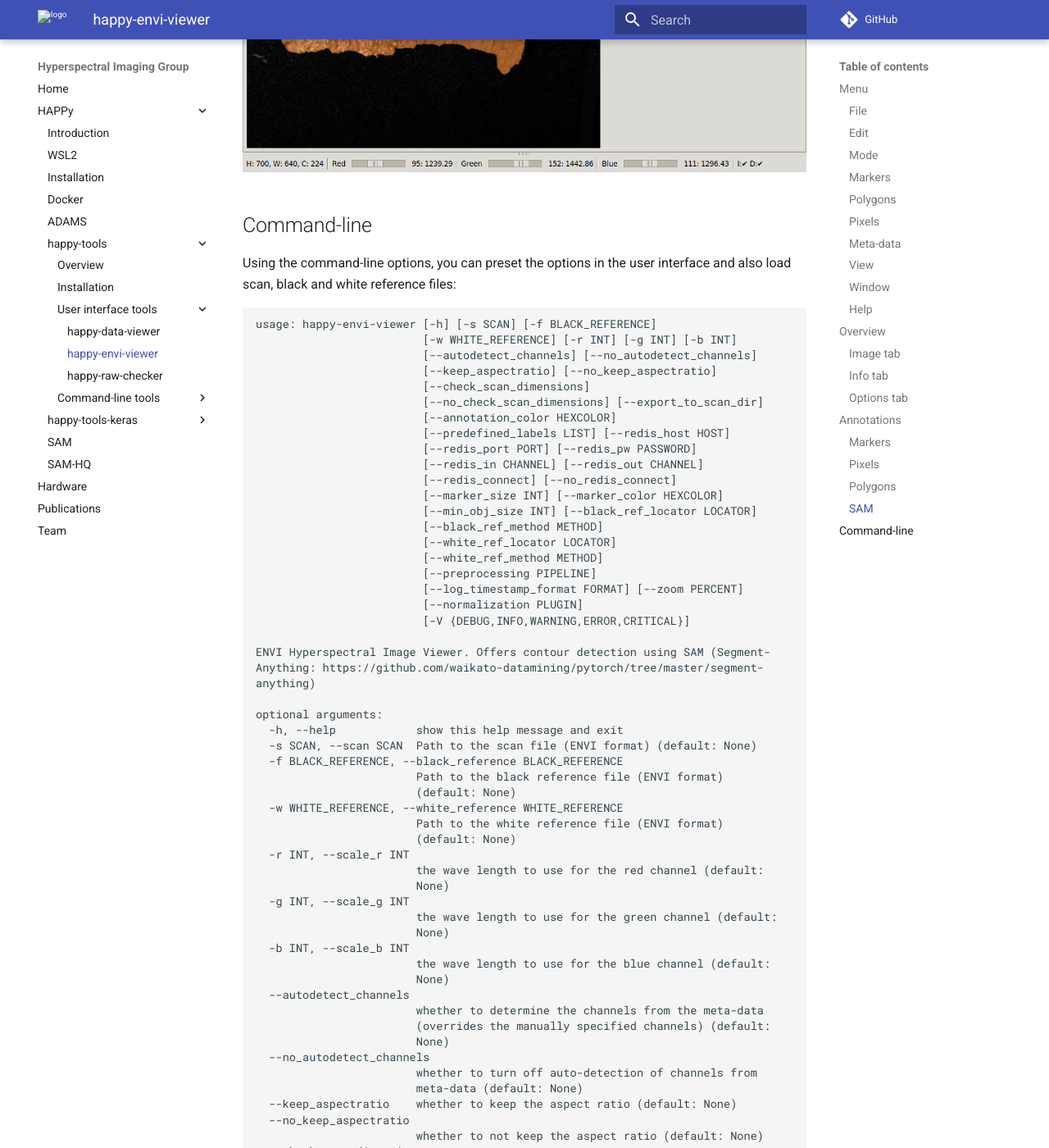
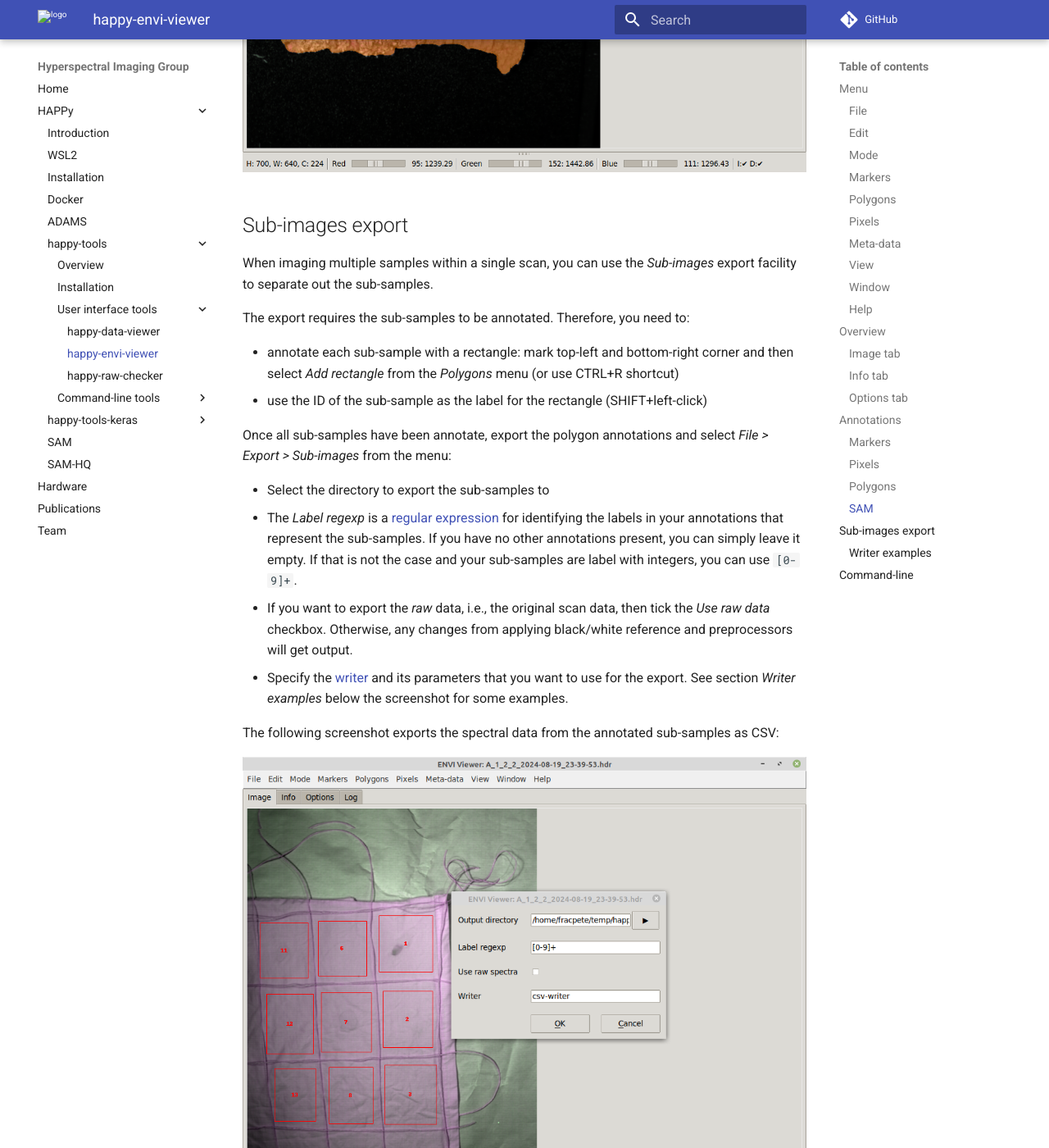
Before and after one commit to wairas/hsi-website, an MkDocs documentation site: the page built from docs/happy/happy_tools/happy-envi-viewer.md, in a window 1280 px wide and 1400 px high, scrolled down 12737 px. Shown: the whole window at 82% size. Built offline with MkDocs 1.6.1 and Material for MkDocs 9.7.7, drawn with Linux system fonts in a browser that asks for light colours; comment, search, counter and statistics services are not loaded; some of the changed text lies outside the part shown.

Commit message:
added section for sub-image export

```diff
--- a/docs/happy/happy_tools/happy-envi-viewer.md
+++ b/docs/happy/happy_tools/happy-envi-viewer.md
@@ -269,6 +269,51 @@ drawn as pixels:
 
 ![Envi Viewer - detected pixels](img/envi_viewer-sam3.png)
 
+
+# Sub-images export
+
+When imaging multiple samples within a single scan, you can use the
+*Sub-images* export facility to separate out the sub-samples.
+
+The export requires the sub-samples to be annotated. Therefore, you need to:
+
+* annotate each sub-sample with a rectangle: mark top-left and bottom-right corner
+  and then select *Add rectangle* from the *Polygons* menu (or use CTRL+R shortcut)
+* use the ID of the sub-sample as the label for the rectangle (SHIFT+left-click)
+
+Once all sub-samples have been annotate, export the polygon annotations and
+select *File > Export > Sub-images* from the menu:
+
+* Select the directory to export the sub-samples to
+* The *Label regexp* is a [regular expression](https://docs.python.org/3/library/re.html#re.search)
+  for identifying the labels in your annotations that represent the sub-samples.
+  If you have no other annotations present, you can simply leave it empty.
+  If that is not the case and your sub-samples are label with integers, you can use `[0-9]+`.
+* If you want to export the *raw* data, i.e., the original scan data, then tick
+  the *Use raw data* checkbox. Otherwise, any changes from applying black/white
+  reference and preprocessors will get output.
+* Specify the [writer](https://github.com/wairas/happy-tools/tree/main/plugins#happy-data-writers)
+  and its parameters that you want to use for the export. See section *Writer examples*
+  below the screenshot for some examples.
+
+The following screenshot exports the spectral data from the annotated sub-samples
+as CSV:
+
+![Envi Viewer - sub-images export dialog](img/envi_viewer-subimages_export.png)
+
+## Writer examples
+
+**Note:** the `{BASEDIR}` placeholder used in `-o` parameters will get replaced
+by the selected output directory.
+
+* Happy data: `happy-writer`
+* ENVI: `envi-writer`
+* PNG: `png-writer`
+* JPG: `image-writer -o {BASEDIR}/{SAMPLEID}.{REGIONID}.jpg`
+* CSV: `csv-writer -o {BASEDIR}/{SAMPLEID}.{REGIONID}.csv`
+* CSV (combined sub-samples): `csv-writer -o {BASEDIR}/{SAMPLEID}.csv`
+
+
 # Command-line
 
 Using the command-line options, you can preset the options in the user interface
```
Also changed, not shown: docs/happy/happy_tools/img/envi_viewer-subimages_export.png (added).
